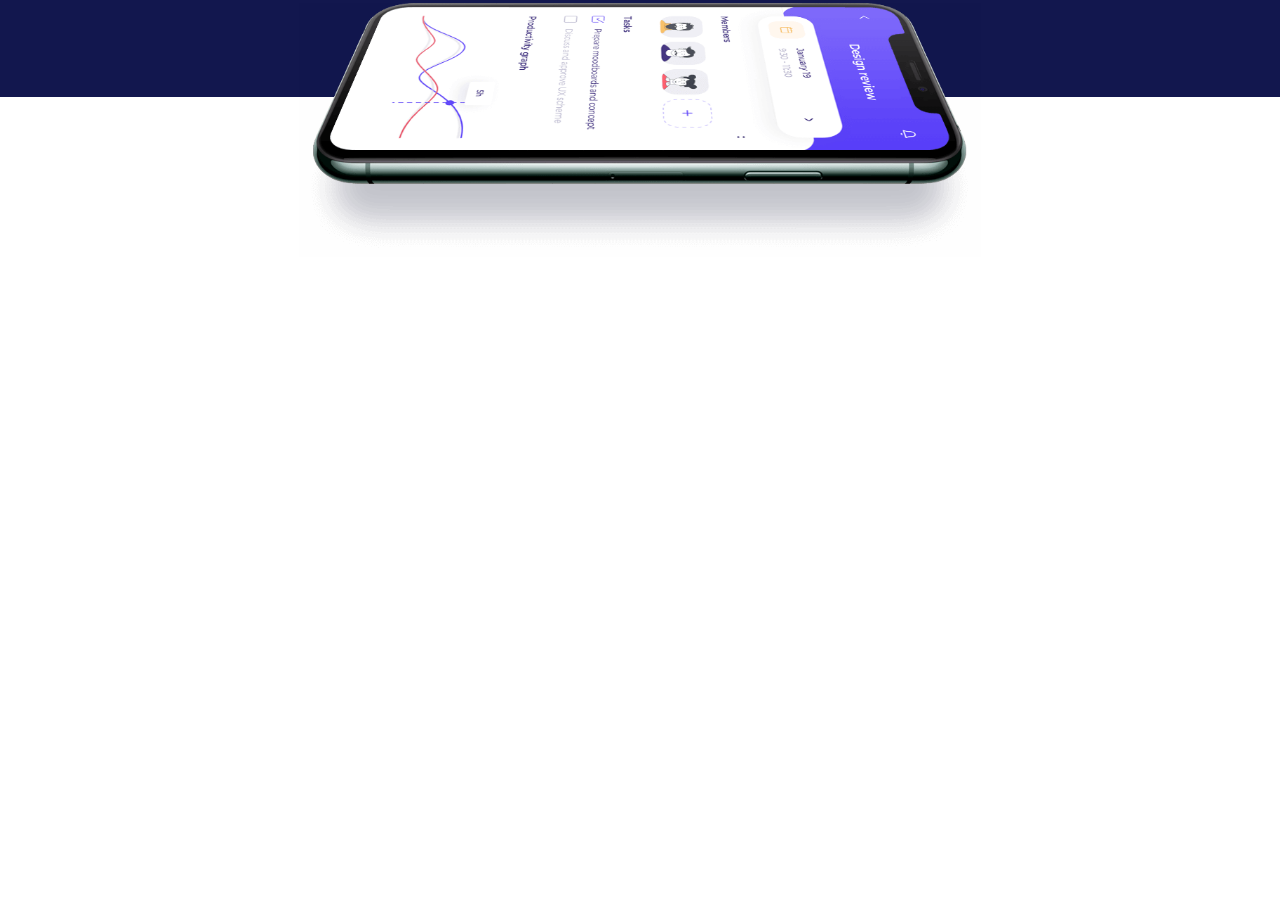
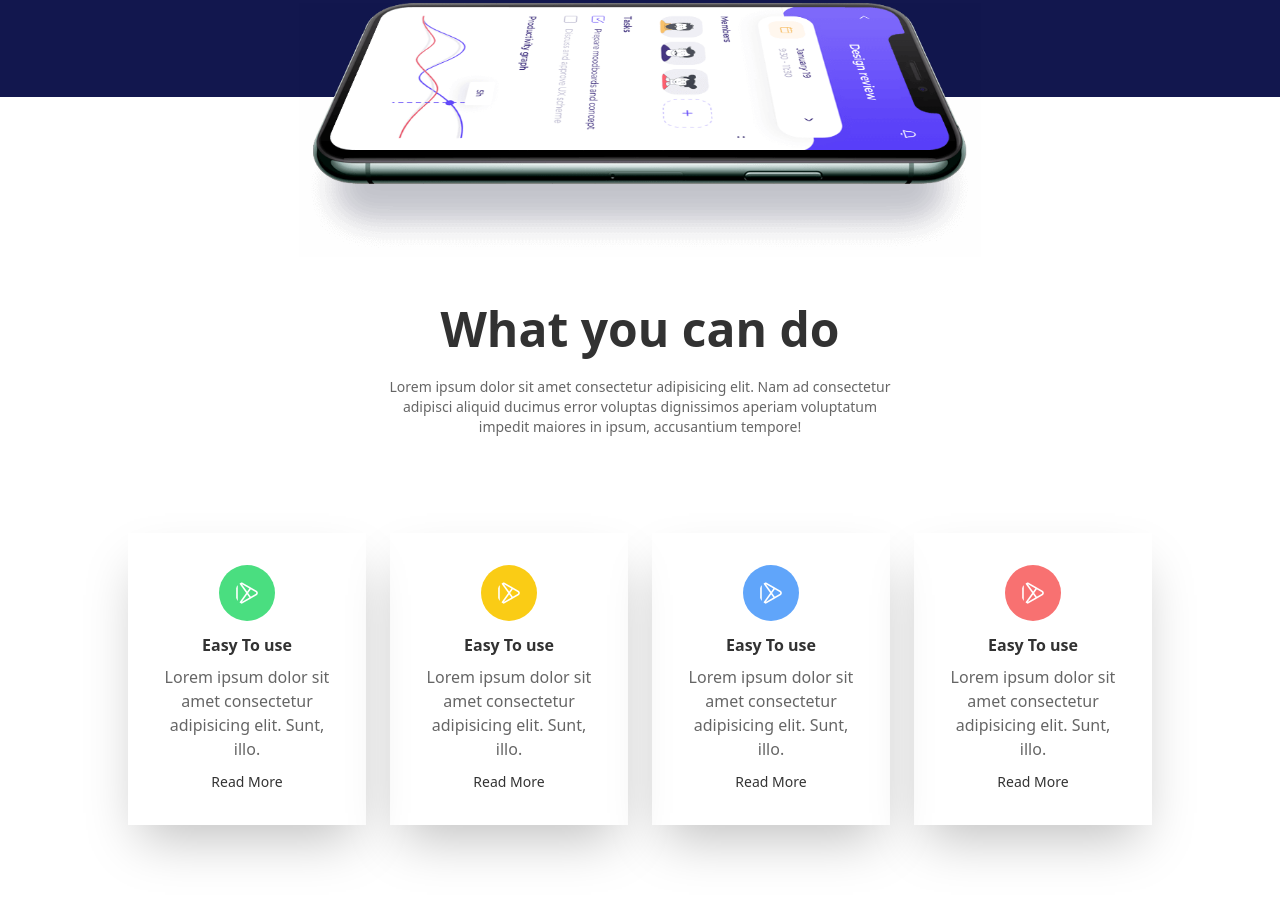
Before and after one commit to Aslam168/tailwind-conceptual-1, a plain HTML site: page index.html in a window 1280 px wide. Shown: the part 443-1342 px from the top of the page. Before the commit the page ends 800 px from the top, so only its background shows below. Drawn offline with nearby package versions, Linux system fonts and the light colour scheme.

Commit message:
added card section and responsive for small, medium and large device

```diff
--- a/index.html
+++ b/index.html
@@ -52,7 +52,7 @@
 
         <!-- banner section -->
 
-        <section class="bg-[#12174e] relative">
+        <section class="bg-[#12174e] relative mb-52">
              <div class="container px-8 lg:px-32 py-12 md:py-18 lg:py-20 mx-auto text-white text-center space-y-6">
                   <h1 class="text-3xl lg:text-5xl font-bold">Creative way to <br> Showcase your <span class="text-[#ef4444]">App</span></h1>
                   <p class="opacity-80 text-sm">Your app gets minimum attention and gets more and more downloads.</p>
@@ -76,6 +76,54 @@
 
     <main>
 
+        <!-- card section -->
+
+        <section class="container px-8 md:px-20 lg:px-32 mx-auto mb-24">
+            <h1 class="font-bold text-5xl text-center opacity-80">What you can do</h1>
+            <p class="w-1/2 text-center mx-auto opacity-60 text-sm mt-6">Lorem ipsum dolor sit amet consectetur adipisicing elit. Nam ad consectetur adipisci aliquid ducimus error voluptas dignissimos aperiam voluptatum impedit maiores in ipsum, accusantium tempore!</p>
+
+              <div class="grid grid-cols-1 md:grid-cols-2 lg:grid-cols-4 gap-6">
+
+                <!-- first card -->
+
+                   <div class="text-center space-y-2 shadow-2xl mt-24 p-8">
+                       <img class="bg-[#4ade80] m-auto p-4 rounded-full mb-3" src="assets/play-store.png">
+                       <h3 class="font-semibold opacity-80">Easy To use</h3>
+                       <p class="opacity-60">Lorem ipsum dolor sit amet consectetur adipisicing elit. Sunt, illo.</p>
+                       <a href="" class="text-sm opacity-80">Read More</a>
+                   </div>
+
+                <!-- second card -->
+
+                   <div class="text-center space-y-2 shadow-2xl mt-24 p-8">
+                       <img class="bg-[#facc15] m-auto p-4 rounded-full mb-3" src="assets/play-store.png">
+                       <h3 class="font-semibold opacity-80">Easy To use</h3>
+                       <p class="opacity-60">Lorem ipsum dolor sit amet consectetur adipisicing elit. Sunt, illo.</p>
+                       <a href="" class="text-sm opacity-80">Read More</a>
+                   </div>
+
+                <!-- third card -->
+
+                   <div class="text-center space-y-2 shadow-2xl mt-24 p-8">
+                       <img class="bg-[#60a5fa] m-auto p-4 rounded-full mb-3" src="assets/play-store.png">
+                       <h3 class="font-semibold opacity-80">Easy To use</h3>
+                       <p class="opacity-60">Lorem ipsum dolor sit amet consectetur adipisicing elit. Sunt, illo.</p>
+                       <a href="" class="text-sm opacity-80">Read More</a>
+                   </div>
+
+                <!-- fourth card -->
+
+                   <div class="text-center space-y-2 shadow-2xl mt-24 p-8">
+                       <img class="bg-[#f87171] m-auto p-4 rounded-full mb-3" src="assets/play-store.png">
+                       <h3 class="font-semibold opacity-80">Easy To use</h3>
+                       <p class="opacity-60">Lorem ipsum dolor sit amet consectetur adipisicing elit. Sunt, illo.</p>
+                       <a href="" class="text-sm opacity-80">Read More</a>
+                   </div>
+
+              </div>
+
+        </section>
+
     </main>
 
 <!-- main section ends here -->
```
